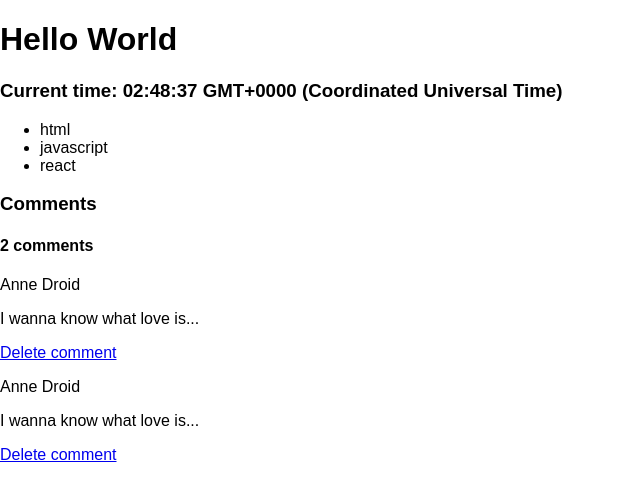
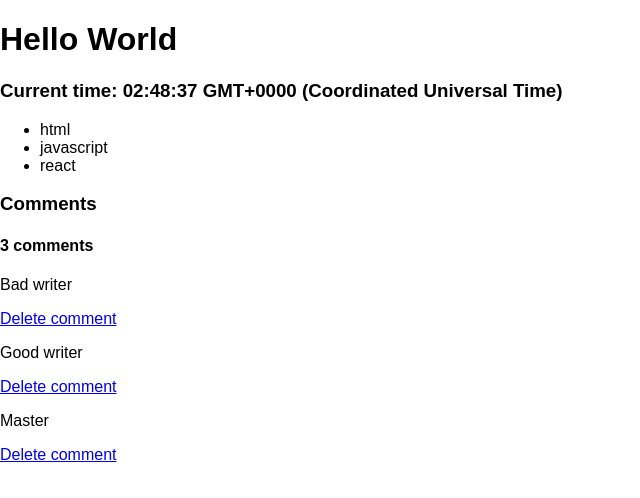
Before and after one commit to leodrez/react-test, a React (Create React App) app: page / in a window 1280 px wide. Shown: the top 498 px of the page, without its empty margins (0-640 px from the left). Built offline with nearby package versions, Linux system fonts and the light colour scheme.

Commit message:
Comment number description changes based on ammount

```diff
--- a/src/components/Comment.js
+++ b/src/components/Comment.js
@@ -4,9 +4,9 @@ class Comment extends Component {
   render() {
     return(
       <div className="comment">
-        <p className="comment-header">Anne Droid</p>
+        <p className="comment-header">{this.props.author}</p>
         <p className="comment-body">
-          I wanna know what love is...
+          {this.props.body}
         </p>
         <div className="comment-footer">
           <a href="#" className="comment-footer-delete">
--- a/src/components/CommentBox.js
+++ b/src/components/CommentBox.js
@@ -3,17 +3,43 @@ import Comment from './Comment';
 
 class CommentBox extends Component {
   render() {
+    const comments = this._getComments();
+
     return(
       <div className="comment-box">
         <h3>Comments</h3>
-        <h4 className="comment-count">2 comments</h4>
+        <h4 className="comment-count">{this._getCommentsTitle(comments.length)}</h4>
         <div className="comment-list">
-          <Comment />
-          <Comment />
+          {comments}
         </div>
       </div>
     );
   }
+
+  _getComments() {
+    const commentList = [
+      { id: 1, name: 'Leonardo', body: 'Bad writer' },
+      { id: 2, name: 'Ariana', body: 'Good writer' },
+      { id: 3, name: 'Liszt', body: 'Master' }
+    ];
+
+    return commentList.map((comment) => {
+      return(
+        <Comment
+          name={comment.name} body={comment.body} key={comment.id} />
+      )
+    });
+  }
+
+  _getCommentsTitle(commentCount) {
+    if (commentCount === 0) {
+      return 'No comments yet';
+    } else if (commentCount === 1) {
+      return '1 comment';
+    } else {
+      return `${commentCount} comments`;
+    }
+  }
 }
 
 export default CommentBox;
```
